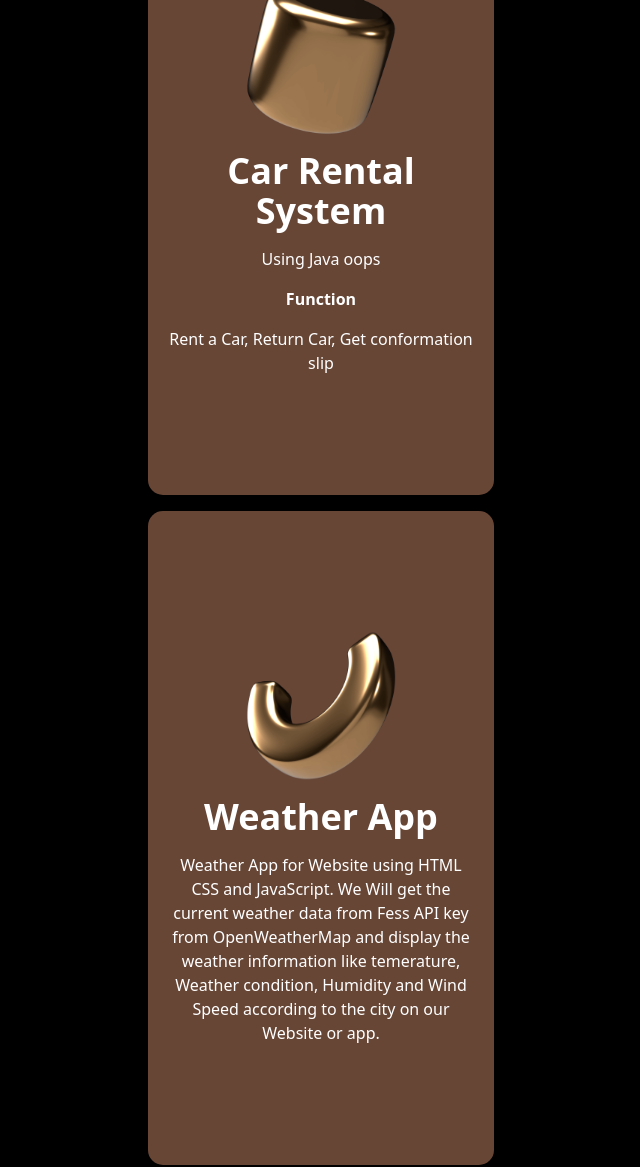
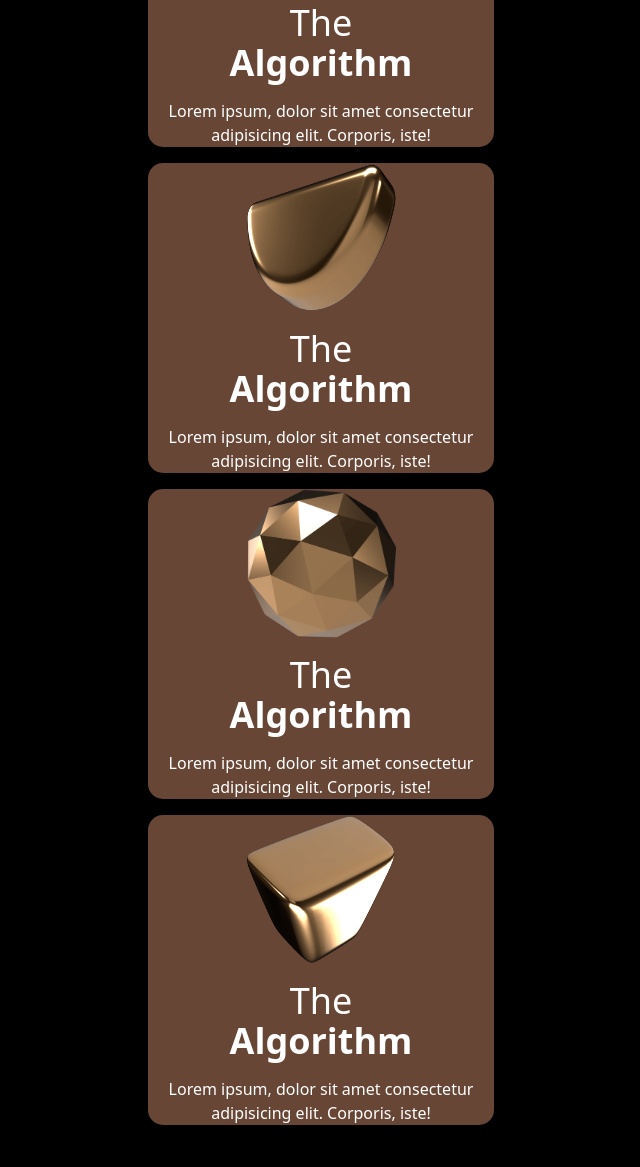
Before and after one commit to dhiraj387/scroll-trigger, a plain HTML site: page index.html in a window 1280 px wide. Shown: the part 965-2132 px from the top of the page, without its empty margins (319-959 px from the left). Drawn offline with nearby package versions, Linux system fonts and the light colour scheme.

Commit message:
Update index.html

```diff
--- a/index.html
+++ b/index.html
@@ -21,75 +21,69 @@
             padding-top: 15vh;
             padding-bottom: 15vh;
         }
-        .card{
-            padding: 15vh 20px;
-        }
+
     </style>
 </head>
 <body>
     <main class="w-full flex flex-col items-center pt-[15vh] text-white text-center gap-4 ">
        <div class="card card1 sticky top-[15vh] flex flex-col w-[27vw] rounded-[15px] gap-4 items-center bg-[#674636]">
-            <img src="assets/images/1.jpg" alt=""class="w-[150px] aspect-square">
+            <img src="assets/images/1.png" alt=""class="w-[180px] aspect-square">
             <h1 class="text-4xl font-thin">
-                <span class="font-bold">Hospital Management System</span>
+                The <br>
+                <span class="font-bold">Algorithm</span>
             </h1>
-                Using Java & MySQl
-                <br>
-                <span class="font-bold">Function</span>
             <p>
-                Add Patient,
-                View patients,
-                View Doctors,
-                Book Appointment,
-                Check Appointment
+              Lorem ipsum, dolor sit amet consectetur adipisicing elit. Corporis, iste!
             </p>
        </div>
        <div class="card card2 sticky top-[15vh] flex flex-col w-[27vw] rounded-[15px] gap-4 items-center bg-[#674636]">
             <img src="assets/images/2.png" alt=""class="w-[150px] aspect-square">
             <h1 class="text-4xl font-thin">
-                <span class="font-bold">Car Rental System</span>
+                The <br>
+                <span class="font-bold">Algorithm</span>
             </h1>
-                Using Java oops
-                <br>
-                <span class="font-bold">Function</span>
             <p>
-                Rent a Car,
-                Return Car,
-                Get conformation slip
+              Lorem ipsum, dolor sit amet consectetur adipisicing elit. Corporis, iste!
             </p>
        </div>
        <div class="card card2 sticky top-[15vh] flex flex-col w-[27vw] rounded-[15px] gap-4 items-center bg-[#674636]">
             <img src="assets/images/3.png" alt=""class="w-[150px] aspect-square">
             <h1 class="text-4xl font-thin">
-                <span class="font-bold"> Weather App</span>
+                The <br>
+                <span class="font-bold">Algorithm</span>
             </h1>
             <p>
-                Weather App for Website using HTML CSS and
-                JavaScript. We Will get the current weather data
-                from Fess API key from OpenWeatherMap and
-                display the weather information like temerature,
-                Weather condition, Humidity and Wind Speed
-                according to the city on our Website or app.
+              Lorem ipsum, dolor sit amet consectetur adipisicing elit. Corporis, iste!
             </p>
        </div>
        <div class="card card2 sticky top-[15vh] flex flex-col w-[27vw] rounded-[15px] gap-4 items-center bg-[#674636]">
             <img src="assets/images/4.png" alt=""class="w-[150px] aspect-square">
             <h1 class="text-4xl font-thin">
-                <span class="font-bold"> Portflio Websitet</span>
+                The <br>
+                <span class="font-bold">Algorithm</span>
             </h1>
             <p>
-                Personal Portfolio Website Using HTML, CSS and
-                 JavaScript.
+              Lorem ipsum, dolor sit amet consectetur adipisicing elit. Corporis, iste!
             </p>
        </div>
        <div class="card card2 sticky top-[15vh] flex flex-col w-[27vw] rounded-[15px] gap-4 items-center bg-[#674636]">
-            <img src="assets/images/50.jpg" alt=""class="w-[150px] aspect-square">
+            <img src="assets/images/5.png" alt=""class="w-[150px] aspect-square">
             <h1 class="text-4xl font-thin">
-                <span class="font-bold">spotify clone</span>
+                The <br>
+                <span class="font-bold">Algorithm</span>
             </h1>
             <p>
-                spotify clone Website Using HTML, CSS and
-                JavaScript.
+              Lorem ipsum, dolor sit amet consectetur adipisicing elit. Corporis, iste!
+            </p>
+       </div>
+       <div class="card card2 sticky top-[15vh] flex flex-col w-[27vw] rounded-[15px] gap-4 items-center bg-[#674636]">
+            <img src="assets/images/6.png" alt=""class="w-[150px] aspect-square">
+            <h1 class="text-4xl font-thin">
+                The <br>
+                <span class="font-bold">Algorithm</span>
+            </h1>
+            <p>
+              Lorem ipsum, dolor sit amet consectetur adipisicing elit. Corporis, iste!
             </p>
        </div>
 
```
